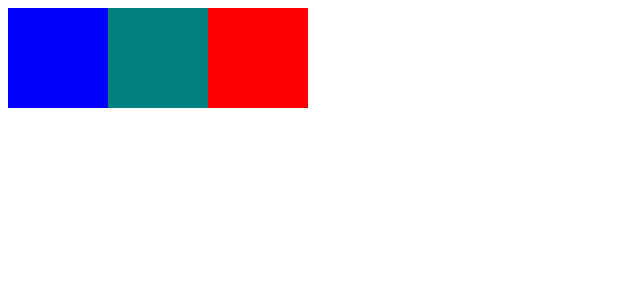
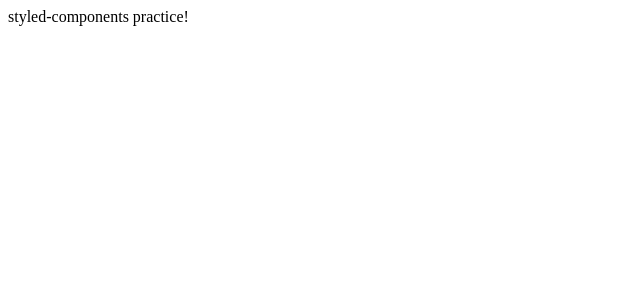
Before and after one commit to kimoony/styled-components-practice, a React (Create React App) app: page / in a window 1280 px wide. Shown: the top 300 px of the page, without its empty margins (0-640 px from the left). Built offline with nearby package versions, Linux system fonts and the light colour scheme.

Commit message:
Revert ":memo: Add FirstStyled.js"
This reverts commit b54f0037768f7101aafcde9bc9d152295550667c.

```diff
--- a/jsconfig.json
+++ /dev/null
@@ -1,6 +0,0 @@
-{
-  "compilerOptions": {
-    "baseUrl": "src"
-  },
-  "include": ["src"]
-}
--- a/src/App.js
+++ b/src/App.js
@@ -1,8 +1,10 @@
-import FirstStyled from 'components/FirstStyled';
+
 
 function App() {
   return (
-    <FirstStyled />
+    <div className="App">
+      styled-components practice!
+    </div>
   );
 }
 
--- a/src/components/FirstStyled.js
+++ /dev/null
@@ -1,26 +0,0 @@
-import styled from 'styled-components';
-
-const Father = styled.div`
-  display: flex;
-`;
-
-const Box = styled.div`
-  background-color: ${props => props.bgColor || 'red'};
-  // background-color를 props에 따라 바귀도록 한다.
-  // props가 넘어오지 않으면 background-color는 red가 된다.
-  width: 100px;
-  height: 100px;
-`;
-
-
-const FirstStyled = () => {
-  return (
-    <Father>
-      <Box bgColor="blue" />
-      <Box bgColor="teal" />
-      <Box />
-    </Father>
-  )
-}
-
-export default FirstStyled
```
